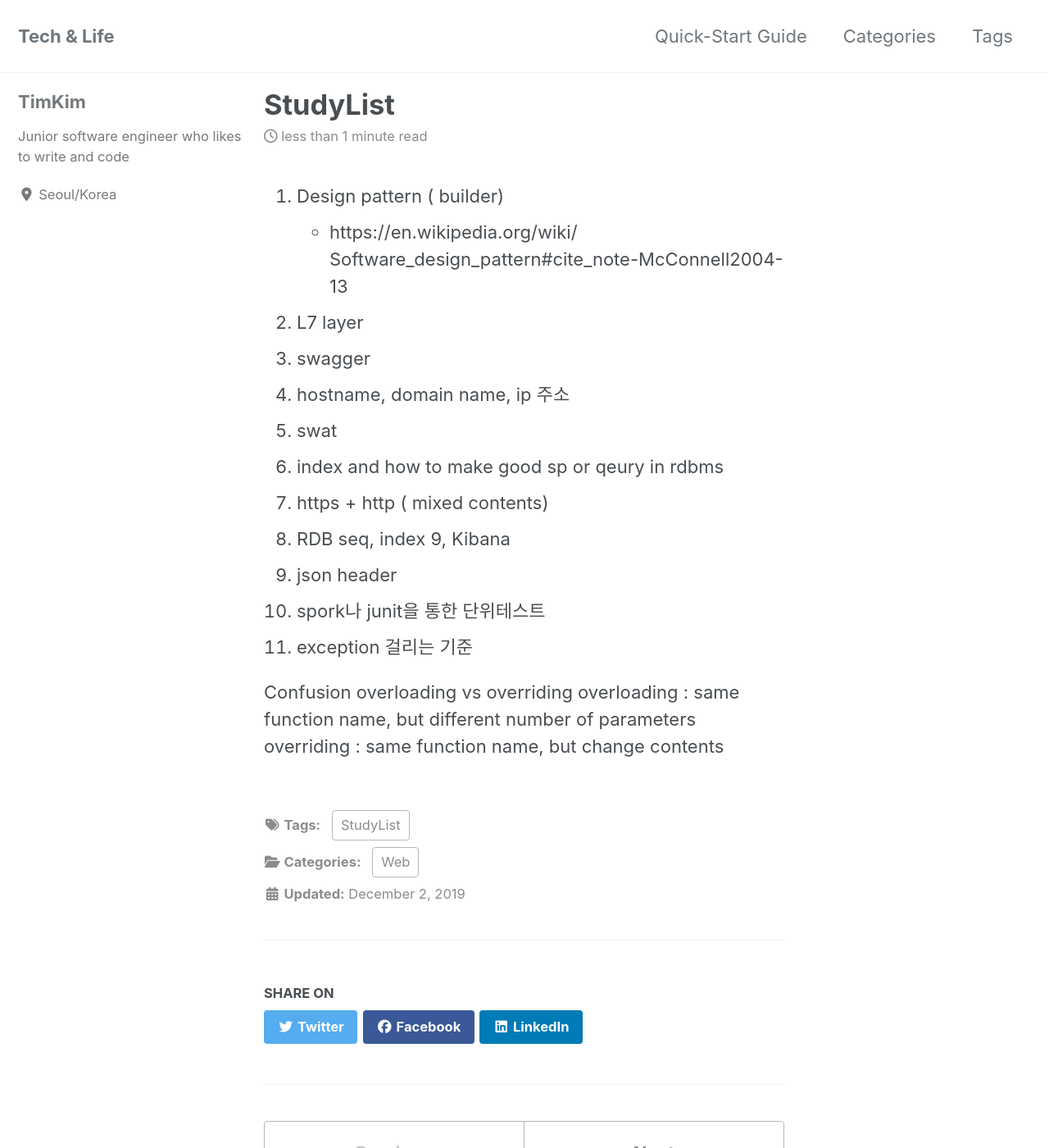
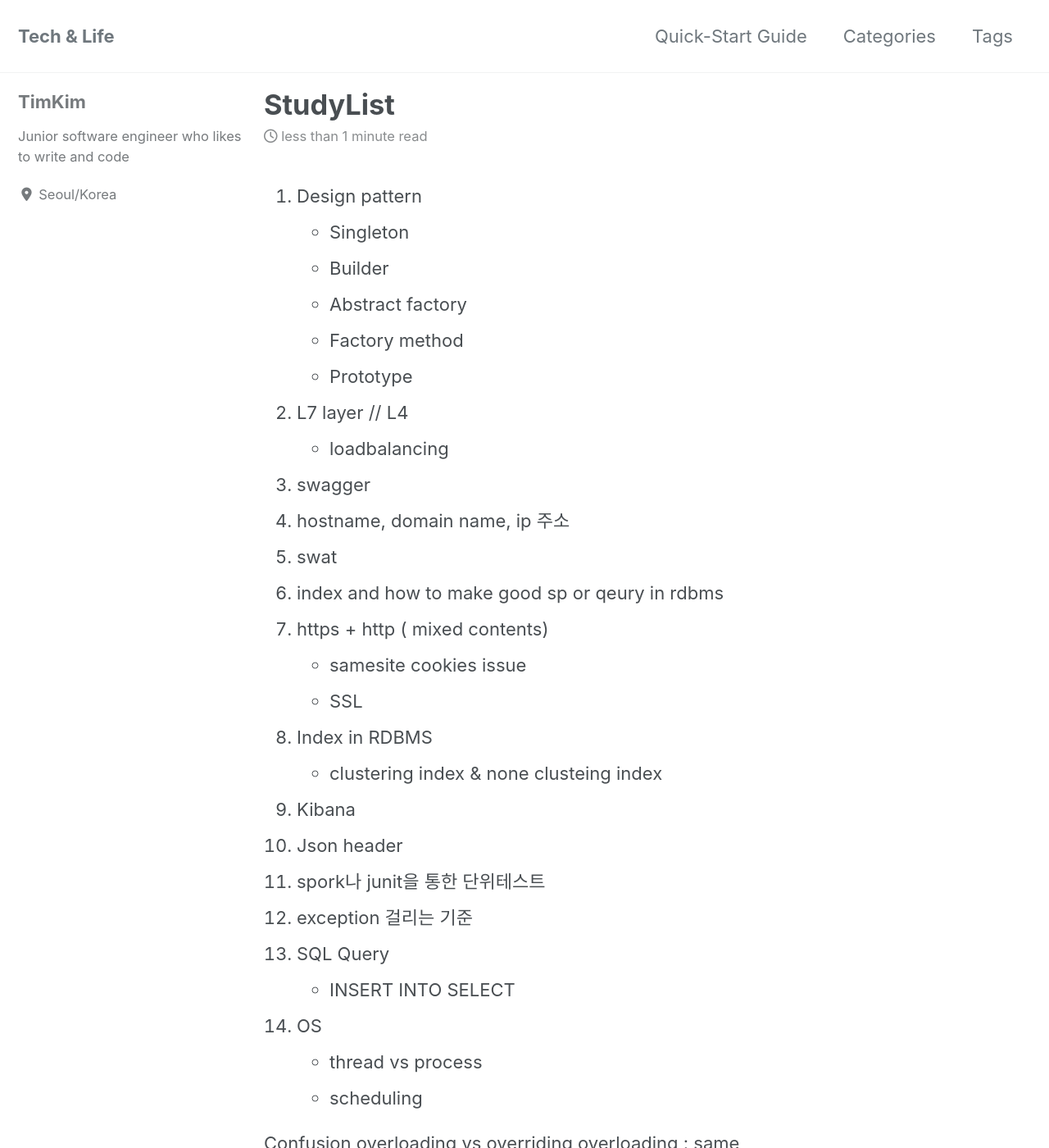
Before and after one commit to Youngjin-KimY/blog, a Jekyll site: the page built from _posts/2019-12-02-StudyList.markdown, in a window 1280 px wide and 1400 px high. Shown: the whole window at 82% size. Built offline with Jekyll 4.4.1, drawn with Linux system fonts in a browser that asks for light colours; cached includes are drawn as plain includes; nearby versions of some CDN libraries; comment, search, counter and statistics services are not loaded.

Commit message:
study list update

```diff
--- a/_posts/2019-12-02-StudyList.markdown
+++ b/_posts/2019-12-02-StudyList.markdown
@@ -4,22 +4,36 @@ categories:
     - Web
 tags:
     - StudyList
-last_modified_at: 2019-12-02 15:03:00
+last_modified_at: 2020-03-30 23:00:00
 ---
 
-1. Design pattern ( builder)
-   -  https://en.wikipedia.org/wiki/  Software_design_pattern#cite_note-McConnell2004-13
-2. L7 layer
+1. Design pattern
+   - Singleton
+   - Builder
+   - Abstract factory
+   - Factory method
+   - Prototype
+2. L7 layer // L4
+   - loadbalancing
 3. swagger
 4. hostname, domain name, ip 주소
-5.  swat
+5. swat
 6. index and how to make good sp or qeury in rdbms
-7.  https + http ( mixed contents)
-8. RDB seq, index
-9, Kibana
-10. json header
+7. https + http ( mixed contents)
+   - samesite cookies issue
+   - SSL
+8. Index in RDBMS
+   - clustering index & none clusteing index
+9. Kibana
+10. Json header
 12. spork나 junit을 통한 단위테스트
 13. exception 걸리는 기준
+14. SQL Query
+    - INSERT INTO SELECT
+15. OS
+    - thread vs process
+    - scheduling
+
 
 Confusion
 overloading vs overriding
```
